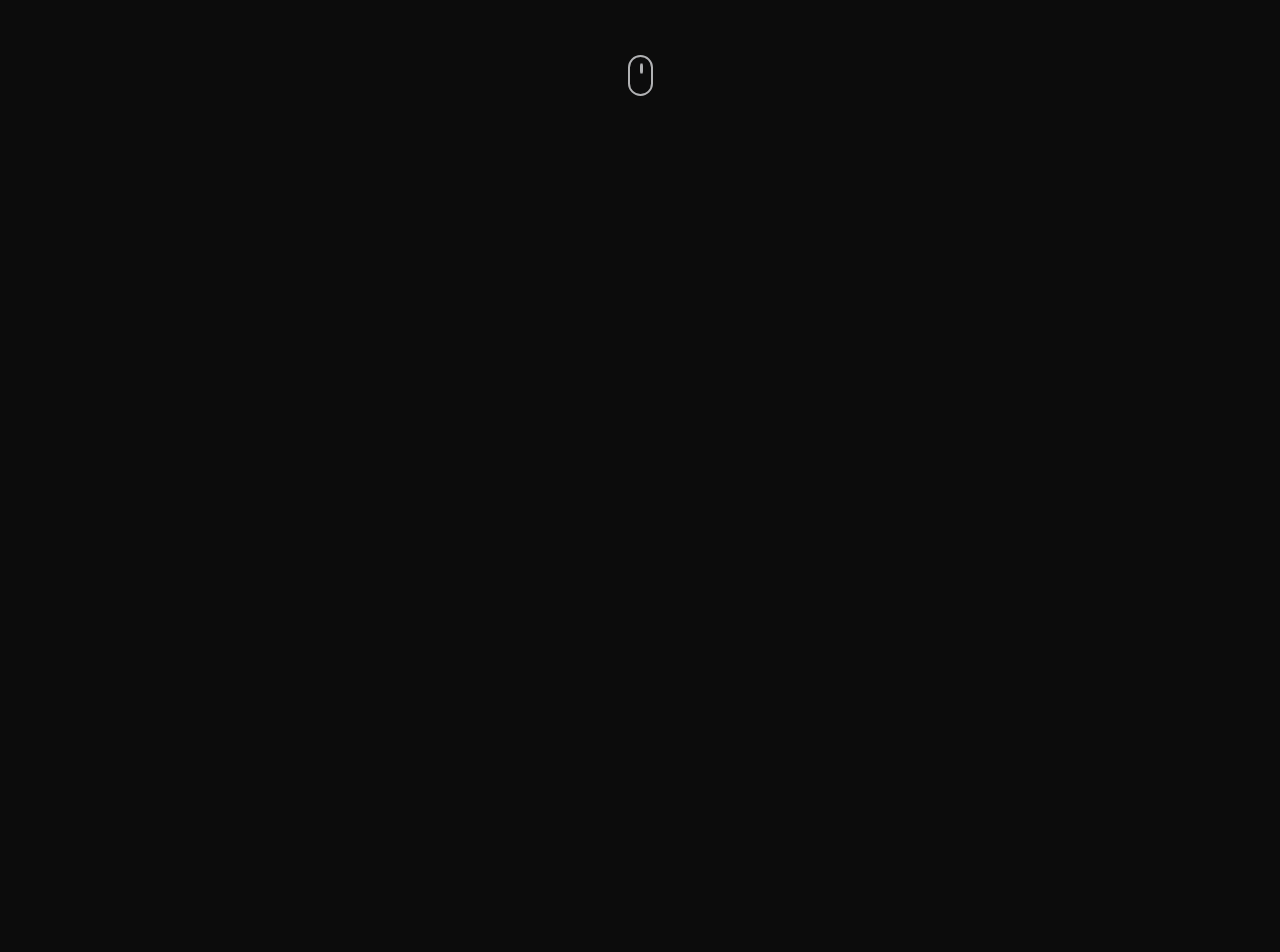
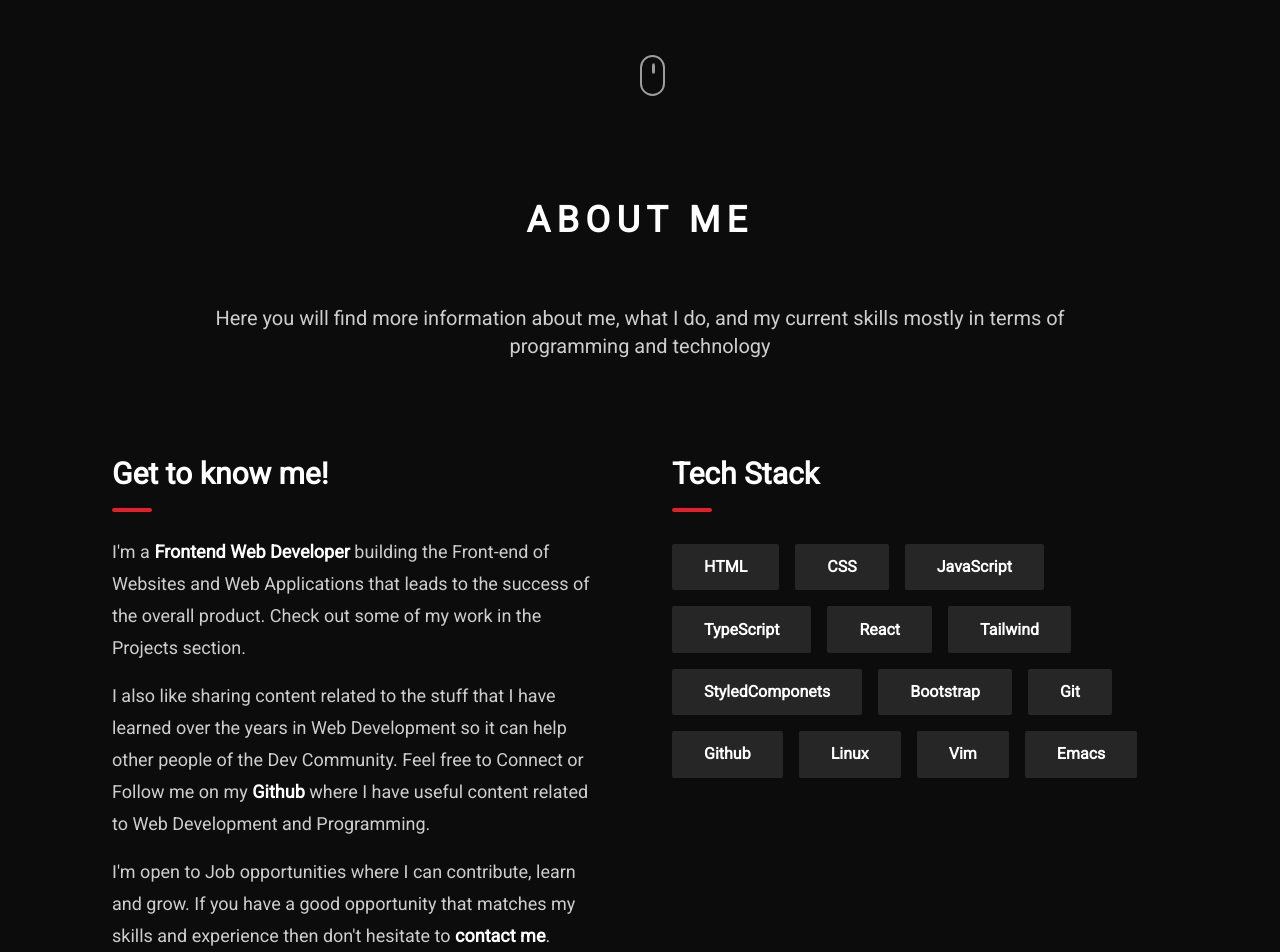
Before and after one commit to sadiksaifi/monorepo, a React (Create React App) app: page / in a window 1280 px wide. Shown: the part 688-1640 px from the top of the page. Before the commit the page ends 800 px from the top, so only its background shows below. Built offline with nearby package versions, Linux system fonts and the light colour scheme.

Commit message:
add about page

```diff
--- /dev/null
+++ b/src/components/Dash.jsx
@@ -0,0 +1,10 @@
+const Dash = () => {
+  return (
+    <div
+      id='dash'
+      className='w-[40px] h-[4px] bg-primary rounded-xl'
+    ></div>
+  )
+}
+
+export default Dash
--- a/src/components/Home.jsx
+++ b/src/components/Home.jsx
@@ -5,9 +5,12 @@ import {
   AiFillInstagram,
 } from 'react-icons/ai'
 import { HiMail } from 'react-icons/hi'
+import SkillButton from './SkillButton'
+import Dash from './Dash'
 
 const Home = () => {
   return (
+    <>
       <div
         id='home'
         className='text-foreground flex flex-col justify-center items-center gap-8 text-center h-[91vh] pt-8 md:px-[5.5vw]'
@@ -16,11 +19,10 @@ const Home = () => {
           Hey, I'm Sadik Saifi
         </h1>
         <p className='leading-8 text-lg md:text-2xl text-altforeground'>
-        A skilled{' '}
-        <span className='text-foreground font-bold'>web developer</span>{' '}
-        creating stunning, user-friendly websites and web applications with
-        expertise of web technologies, various programming languages and
-        frameworks.
+          A skilled {' '}
+          <span className='text-primary font-bold'>Web Developer</span> creating
+          stunning, user-friendly websites and web applications with expertise
+          of web technologies, various programming languages and frameworks.
         </p>
         <button
           className='bg-primary text-foreground hover:bg-altprimary px-16 pt-[0.8rem]
@@ -31,16 +33,99 @@ const Home = () => {
           Contact Me !
         </button>
         <ul className='hidden md:block absolute left-0 text-3xl text-altbackground bg-altforeground rounded-r-lg'>
-        <li className='hover:bg-primary hover:text-foreground p-4 hover:rounded-tr-lg'><Link to='https://github.com/sadikeey' target='_blank'><AiFillGithub /></Link></li>
-        <li className='hover:bg-primary hover:text-foreground p-4'><Link to='https://twitter.com/sadikeey' target='_blank'><AiFillTwitterCircle /></Link></li>
-        <li className='hover:bg-primary hover:text-foreground p-4'><Link to='https://instagram.com/sadikeey' target='_blank'><AiFillInstagram /></Link></li>
-        <li className='hover:bg-primary hover:text-foreground p-4 hover:rounded-br-lg'><Link to='mailto:sadiksaifi205@gmail.com' target='_blank'><HiMail /></Link></li>
+          <li className='hover:bg-primary hover:text-foreground p-4 hover:rounded-tr-lg'>
+            <Link to='https://github.com/sadikeey' target='_blank'>
+              <AiFillGithub />
+            </Link>
+          </li>
+          <li className='hover:bg-primary hover:text-foreground p-4'>
+            <Link to='https://twitter.com/sadikeey' target='_blank'>
+              <AiFillTwitterCircle />
+            </Link>
+          </li>
+          <li className='hover:bg-primary hover:text-foreground p-4'>
+            <Link to='https://instagram.com/sadikeey' target='_blank'>
+              <AiFillInstagram />
+            </Link>
+          </li>
+          <li className='hover:bg-primary hover:text-foreground p-4 hover:rounded-br-lg'>
+            <Link to='mailto:sadiksaifi205@gmail.com' target='_blank'>
+              <HiMail />
+            </Link>
+          </li>
         </ul>
-      <div id='mouse' className='hidden md:block absolute bottom-4 w-[1px] px-[10px] py-[1px] h-[35px] border-2 border-altforeground rounded-[25px] box-content opacity-75'>
-        <div className='w-[3px] h-[10px] rounded-[25%] mt-2 bg-altforeground animate-bounce '>
+        <a href='#about'>
+          <div
+            id='mouse'
+            className='hidden md:block absolute bottom-4 w-[1px] px-[10px] py-[1px] h-[35px] border-2 border-altforeground hover:border-primary rounded-[25px] box-content opacity-75'
+          >
+            <div className='w-[3px] h-[10px] rounded-[25%] mt-2 bg-altforeground hover:bg-primary animate-bounce '></div>
+          </div>
+        </a>
+      </div>
+
+      <div
+        id='about'
+        className='pt-40 text-foreground flex flex-col items-center h-screen w-full'
+      >
+        <h1 className='text-3xl md:text-4xl font-extrabold px-8 mb-8 uppercase tracking-[0.4rem]'>
+          About Me
+        </h1>
+        <Dash />
+        <p className='leading-8 text-lg mt-8 md:text-xl text-altforeground text-center px-[7vw]'>
+          Here you will find more information about me, what I do, and my
+          current skills mostly in terms of programming and technology
+        </p>
+        <div id='about-info' className='flex mt-24 justify-evenly w-full'>
+          <div id='about-main' className='pr-8 w-[50vw]'>
+            <h1 className='text-3xl font-extrabold text-foreground mb-4'>
+              Get to know me!
+            </h1>
+            <Dash />
+            <p className='leading-8 text-lg mt-6 text-altforeground flex flex-col gap-4'>
+              <span className='block'>
+                I'm a <span className='font-bold text-foreground'>Frontend Web Developer</span> building the Front-end of Websites
+                and Web Applications that leads to the success of the overall
+                product. Check out some of my work in the Projects section.
+              </span>{' '}
+              <span className='block'>
+                I also like sharing content related to the stuff that I have
+                learned over the years in Web Development so it can help other
+                people of the Dev Community. Feel free to Connect or Follow me
+                on my <Link className='text-foreground font-bold hover:text-primary' to='https://github.com/sadikeey' target='_blank'>Github</Link> where I have useful content related to Web
+                Development and Programming.
+              </span>{' '}
+              <span>
+              I'm open to Job opportunities where I can contribute, learn and
+              grow. If you have a good opportunity that matches my skills and
+              experience then don't hesitate to <a className='text-foreground font-bold hover:text-primary' href='#contact'>contact me</a>.
+              </span>
+            </p>
+          </div>
+          <div id='skills' className='pl-8 w-[50vw]'>
+            <h1 className='text-3xl font-extrabold text-foreground mb-4'>
+              Tech Stack
+            </h1>
+            <Dash />
+            <div className='flex flex-wrap gap-4 mt-8'>
+              <SkillButton name='HTML' />
+              <SkillButton name='CSS' />
+              <SkillButton name='JavaScript' />
+              <SkillButton name='TypeScript' />
+              <SkillButton name='React' />
+              <SkillButton name='Tailwind' />
+              <SkillButton name='StyledComponets' />
+              <SkillButton name='Bootstrap' />
+              <SkillButton name='Git' />
+              <SkillButton name='Github' />
+              <SkillButton name='Linux' />
+              <SkillButton name='Vim' />
+              <SkillButton name='Emacs' />
             </div>
           </div>
         </div>
+      </div>
+    </>
   )
 }
 
--- /dev/null
+++ b/src/components/SkillButton.jsx
@@ -0,0 +1,10 @@
+const SkillButton = (props) => {
+  return (
+    <div>
+      <button className='bg-neutral-800 text-foreground font-bold px-8 py-[0.7rem] rounded-sm' type='button'>{props.name}</button>
+    </div>
+  )
+}
+
+
+export default SkillButton
--- a/src/index.css
+++ b/src/index.css
@@ -8,6 +8,7 @@
   outline: none;
   box-sizing: border-box;
   font-family: Roboto;
+  scroll-behavior: smooth;
 }
 
 body {
--- a/tailwind.config.js
+++ b/tailwind.config.js
@@ -9,7 +9,7 @@ module.exports = {
       'background': '#0c0c0c',
       'altbackground': '#111111',
       'foreground': '#ffffff',
-      'altforeground': '#E9EAED',
+      'altforeground': '#CECECE',
       'primary': '#e5202b',
       'altprimary': '#B71A22',
     },
```
Lines whose indentation alone changed are shown as unchanged.
